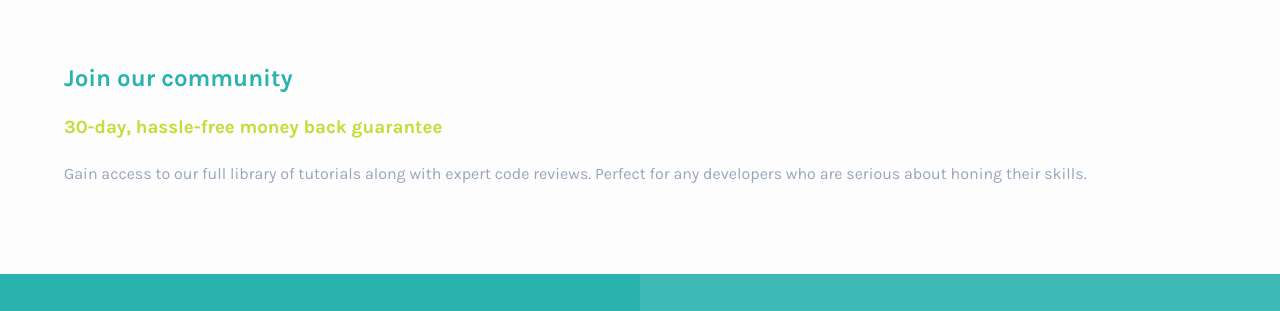
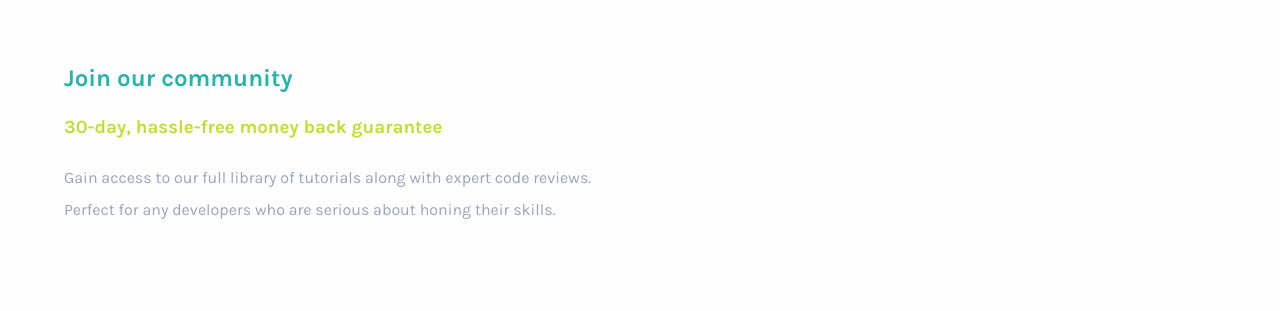
Before and after one commit to TheOluwafemi/single-price-component, a plain HTML site: page index.html in a window 1280 px wide. Shown: the top 311 px of the page. Drawn offline with Linux system fonts and the light colour scheme.

Commit message:
fix: break text to 2 lines on desktop

```diff
--- a/index.html
+++ b/index.html
@@ -20,6 +20,11 @@
       <h3>30-day, hassle-free money back guarantee</h3>
       <p> Gain access to our full library of tutorials along with expert code reviews.
         Perfect for any developers who are serious about honing their skills.</p>
+
+      <div class="header__text">
+        <p> Gain access to our full library of tutorials along with expert code reviews.</p>
+        <p>Perfect for any developers who are serious about honing their skills.</p>
+      </div>
 
     </section>
 
--- a/styles.css
+++ b/styles.css
@@ -40,9 +40,13 @@ section {}
   color: hsl(71, 73%, 54%);
 }
 
+.header__text {
+  display: none;
+}
+
 .section__one p {
   color: hsl(218, 22%, 67%);
-  line-height: 1.5;
+  line-height: 2;
 }
 
 .section__two {
@@ -141,6 +145,14 @@ li {
     /* flex: 0 0 30%; */
   }
 
+  .section__one>p {
+    display: none;
+  }
+
+  .header__text {
+    display: block;
+  }
+
   .section__two {
     /* flex: 0 0 70%; */
     flex-direction: row;
```
